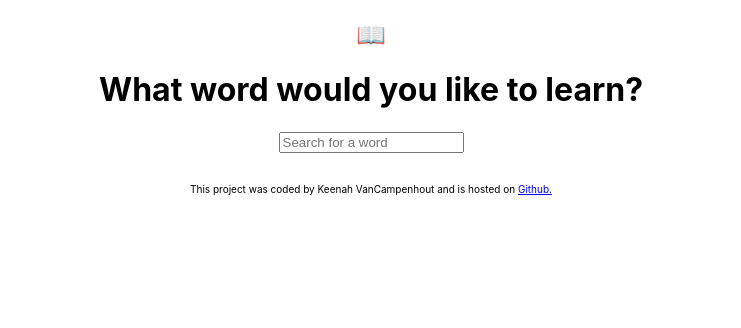
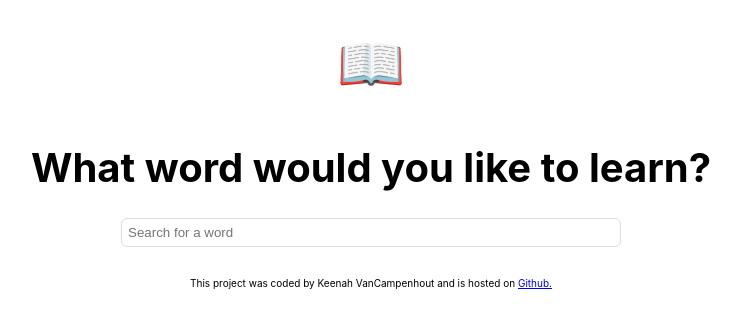
Before and after one commit to kavancamp/dictionary_app, a React (Create React App) app: page / in a window 1280 px wide. Shown: the top 328 px of the page, without its empty margins (269-1010 px from the left). Built offline with nearby package versions, Linux system fonts and the light colour scheme.

Commit message:
Update Dictionary.css

```diff
--- a/src/Dictionary.css
+++ b/src/Dictionary.css
@@ -4,3 +4,35 @@
   justify-content: center;
   text-align: center;
 }
+
+.Dictionary h1 {
+  font-size: 40px;
+  font-weight: 700;
+  text-align: center;
+}
+.Dictionary h2 {
+  font-size: 55px;
+  text-align: center;
+  margin-top: 30px;
+}
+
+.Dictionary section {
+  background: white;
+  border-radius: 6px;
+  padding: 30px;
+  margin: 20px auto;
+  box-shadow: 0 5px 15px rgba(0 0 0 /10%);
+  max-width: 600px;
+}
+
+.Dictionary input {
+  width: 85%;
+  max-width: 500px;
+  padding: 6px 4px;
+  color: #333;
+  border: 1px solid #ddd;
+  border-radius: 6px;
+  display: block;
+  margin: 20px auto 25px;
+  padding: 6px;
+}
```
